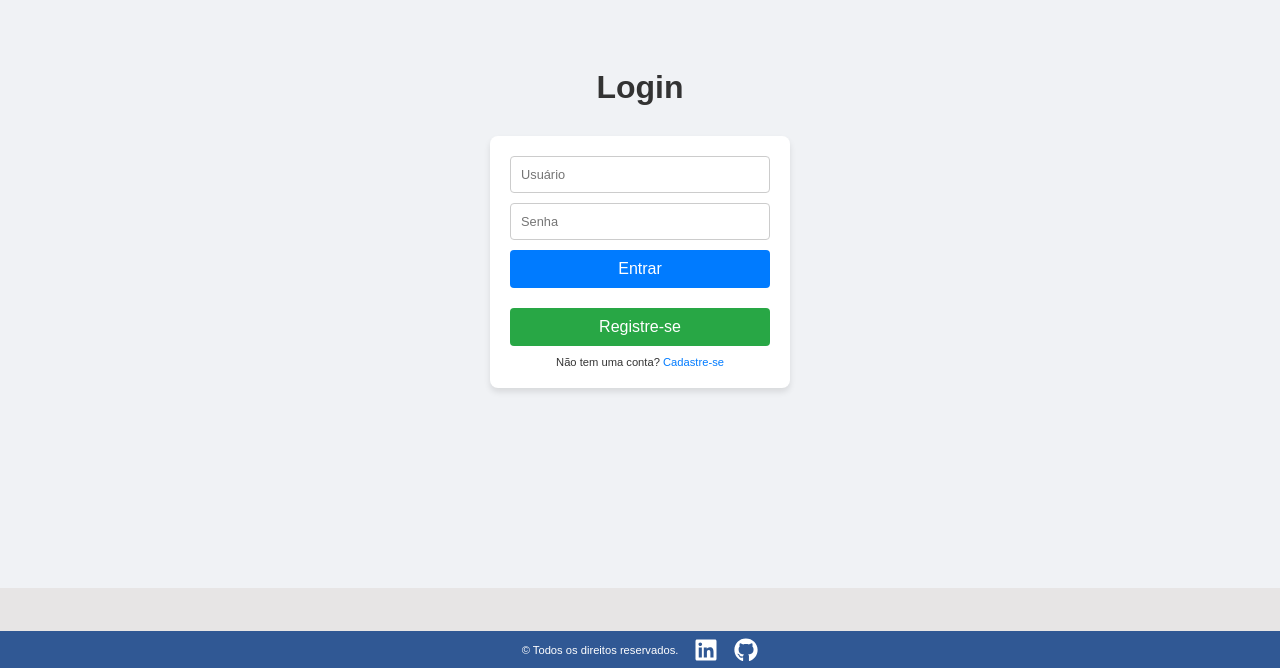
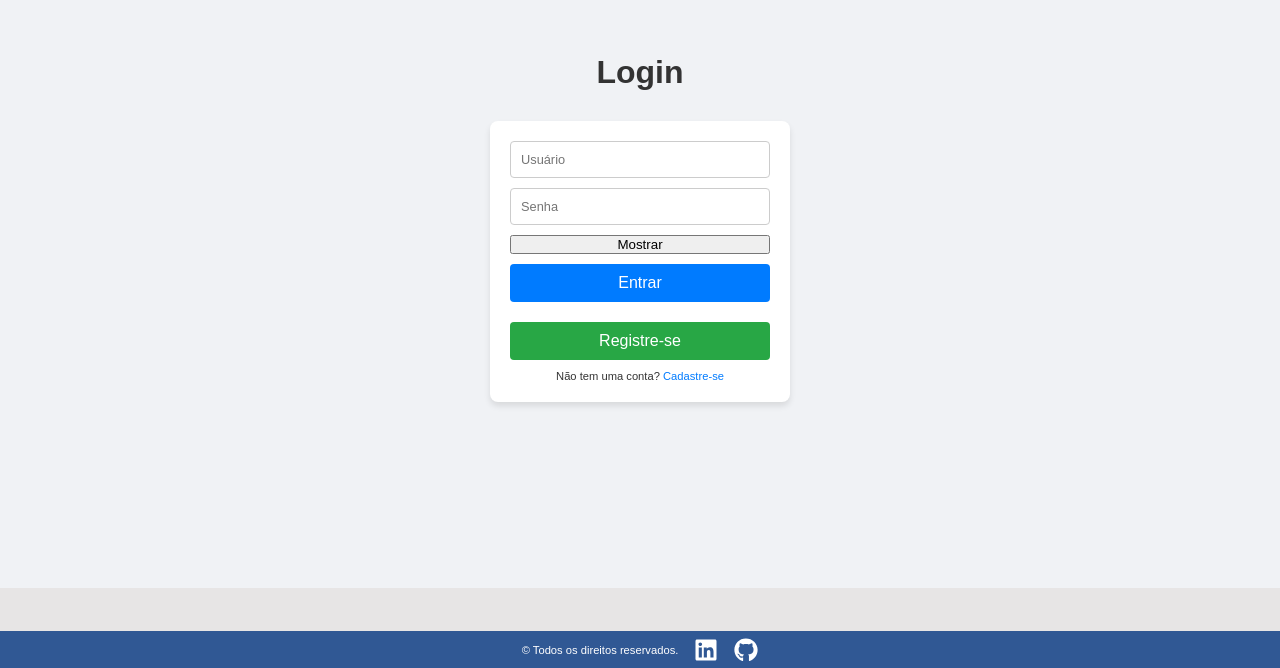
Before and after one commit to Klaudio0707/Tabela-Produtos-USD-F, a React (Create React App) app: page /login in a window 1280 px wide. Shown: the part 132-800 px from the top of the page. Built offline with nearby package versions, Linux system fonts and the light colour scheme; no server answers.

Commit message:
alterando o type do input senha para ocultar e também um botão mostrar/ocultar

```diff
--- a/src/Pages/login.js
+++ b/src/Pages/login.js
@@ -5,15 +5,23 @@ import "../Styles/login.css";
 const Login = () => {
   const [formData, setFormData] = useState({ username: "", password: "" });
   const [message, setMessage] = useState("");
-
+  const [showPassword, setShowPassword] = useState(false);
   const handleChange = (e) => {
+    // função para alterar o estado do formulário
     setFormData({ ...formData, [e.target.name]: e.target.value });
   };
-
+  const toggleShowPassword = () => {
+    // função para alternar a visibilidade da senha
+    setShowPassword(!showPassword);
+  };
   const handleSubmit = async (e) => {
+    // função para enviar o formulário
     e.preventDefault();
     try {
-            const response = await axios.post(`${process.env.REACT_APP_API_BACKEND}/auth/login`, formData);
+      const response = await axios.post(
+        `${process.env.REACT_APP_API_BACKEND}/auth/login`,
+        formData
+      );
       const { token } = response.data;
 
       if (token) {
@@ -36,24 +44,43 @@ const Login = () => {
   return (
     <div className="container-Login">
       <h1 className="title-Login">Login</h1>
-            <form  className="form-Login" onSubmit={handleSubmit}>
-
-                <input type="text" name="username" placeholder="Usuário"
-                    value={formData.username} onChange={handleChange} required
+      <form className="form-Login" onSubmit={handleSubmit}>
+        <input
+          type="text"
+          name="username"
+          placeholder="Usuário"
+          value={formData.username}
+          onChange={handleChange}
+          required
           className="input-Login-User"
         />
 
-
-                <input type="text" name="password" placeholder="Senha"
-                    value={formData.password} onChange={handleChange} required
+        <input
+          type={showPassword ? "text" : "password"}
+          name="password"
+          placeholder="Senha"
+          value={formData.password}
+          onChange={handleChange}
+          required
           className="input-Login-Password"
         />
-                <button className="btn-Submit"
-                type="submit">
-                     Entrar</button>
-                <button className="btn-Register" type="button"
-                onClick={handleRegisterRedirect}>
-                    Registre-se</button>
+        <button
+          type="button"
+          onClick={toggleShowPassword}
+          className="toggle-password-button"
+        >
+          {showPassword ? "Ocultar" : "Mostrar"}
+        </button>
+        <button className="btn-Submit" type="submit">
+          Entrar
+        </button>
+        <button
+          className="btn-Register"
+          type="button"
+          onClick={handleRegisterRedirect}
+        >
+          Registre-se
+        </button>
         <p className="text-Info-Login">
           Não tem uma conta? <a href="/register">Cadastre-se</a>
         </p>
```
Lines whose indentation alone changed are shown as unchanged.
